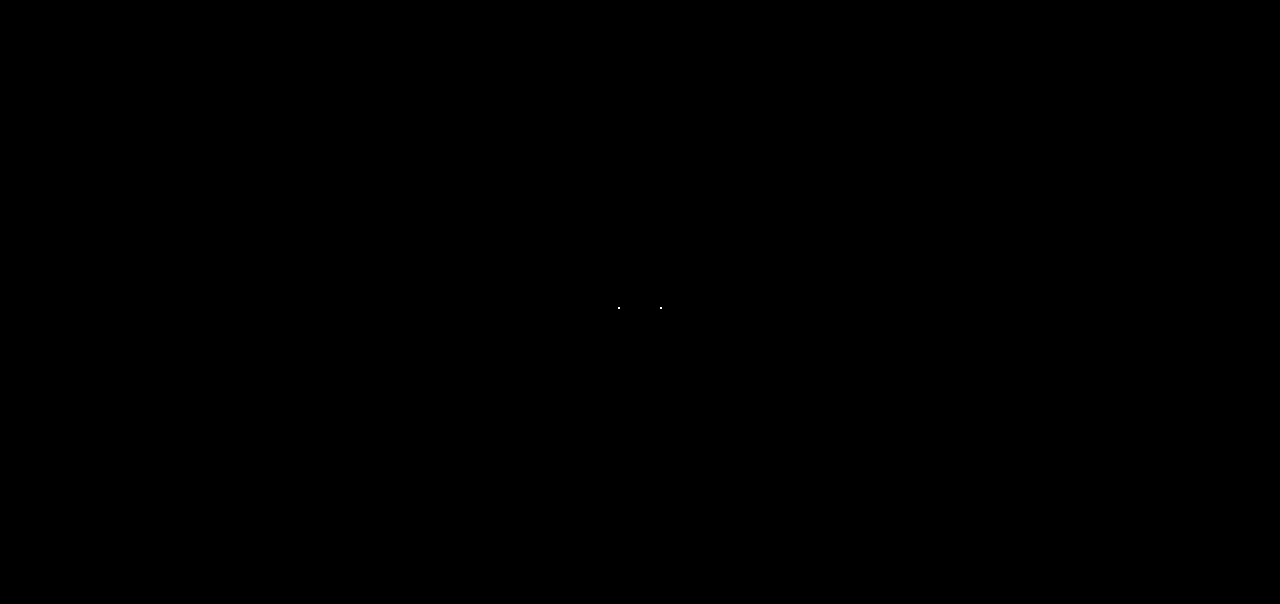
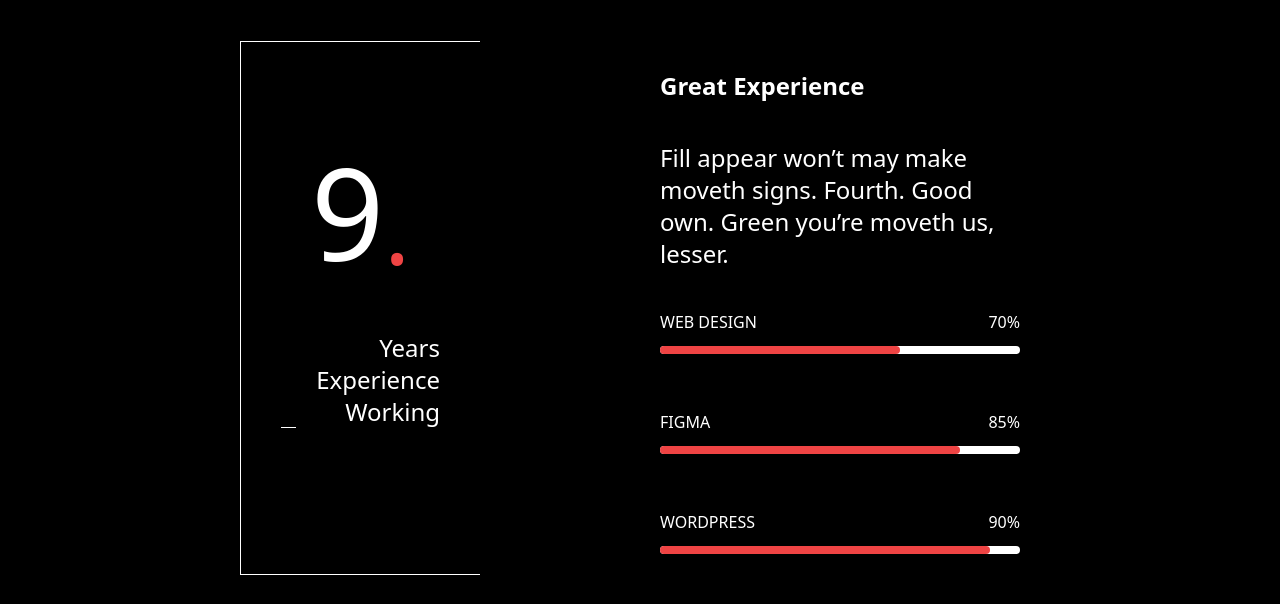
Before and after one commit to kudretkrbyk/wordpressGilber, a React (Vite) app: page / in a window 1280 px wide. Shown: the part 892-1496 px from the top of the page. Built offline with nearby package versions, Linux system fonts and the light colour scheme.

Commit message:
about page added

```diff
--- a/package.json
+++ b/package.json
@@ -12,7 +12,9 @@
   "dependencies": {
     "react": "^18.3.1",
     "react-dom": "^18.3.1",
-    "react-icons": "^5.2.1"
+    "react-icons": "^5.2.1",
+    "react-skillbars": "^2.2.0",
+    "react-skills": "^1.27.0"
   },
   "devDependencies": {
     "@types/react": "^18.3.3",
--- a/src/Pages/About.jsx
+++ b/src/Pages/About.jsx
@@ -1,10 +1,58 @@
-import React from "react";
-
 export default function About() {
   return (
-    <div className="flex items-center justify-center gap-10 w-full h-screen bg-black">
-      <div className="border border-white"></div>
-      <div className="border border-white"></div>
+    <div className="flex items-center justify-around px-40 w-full h-screen bg-black ">
+      <div className="flex flex-col items-center gap-4 justify-center border-l border-b border-t border-white w-3/12 h-4/6">
+        <div className="flex z-50 items-end justify-center text-white w-full">
+          <div className=" text-9xl ">9</div>
+          <div className="text-8xl text-red-500">.</div>
+        </div>
+        <div className="flex w-full items-end justify-center gap-5 text-white p-10">
+          <div className="w-full h-[1px] bg-white"></div>
+          <div className="w-full text-wrap text-2xl text-right">
+            Years Experience Working
+          </div>
+        </div>
+      </div>
+      <div className=" flex flex-col items-start justify-center gap-10 p-5  w-5/12  h-4/6">
+        <div className="text-white text-2xl font-bold">Great Experience</div>
+        <div className="text-white text-2xl">
+          Fill appear won’t may make moveth signs. Fourth. Good own. Green
+          you’re moveth us, lesser.
+        </div>
+        <div className="flex flex-col gap-16 w-full">
+          {" "}
+          <div className="w-full  text-white flex flex-col gap-3">
+            <div className="flex items-center justify-between">
+              <div>WEB DESIGN</div>
+              <div>70%</div>
+            </div>
+            <div className="w-full relative ">
+              <div className="absolute z-50 w-8/12 h-2 bg-red-500 rounded-full"></div>
+              <div className=" absolute w-full h-2 bg-white rounded-full"></div>
+            </div>
+          </div>
+          <div className="w-full text-white flex flex-col gap-3">
+            <div className="flex items-center justify-between">
+              <div>FIGMA</div>
+              <div>85%</div>
+            </div>
+            <div className="w-full relative ">
+              <div className="absolute z-50 w-10/12 h-2 bg-red-500 rounded-full"></div>
+              <div className=" absolute w-full h-2 bg-white rounded-full"></div>
+            </div>
+          </div>
+          <div className="w-full text-white flex flex-col gap-3">
+            <div className="flex items-center justify-between">
+              <div>WORDPRESS</div>
+              <div>90%</div>
+            </div>
+            <div className="w-full relative ">
+              <div className="absolute z-50 w-11/12 h-2 bg-red-500 rounded-full"></div>
+              <div className=" absolute w-full h-2 bg-white rounded-full"></div>
+            </div>
+          </div>
+        </div>
+      </div>
     </div>
   );
 }
```
Also changed, not shown: 1 other file (tests, documents, lock files or other folders).
